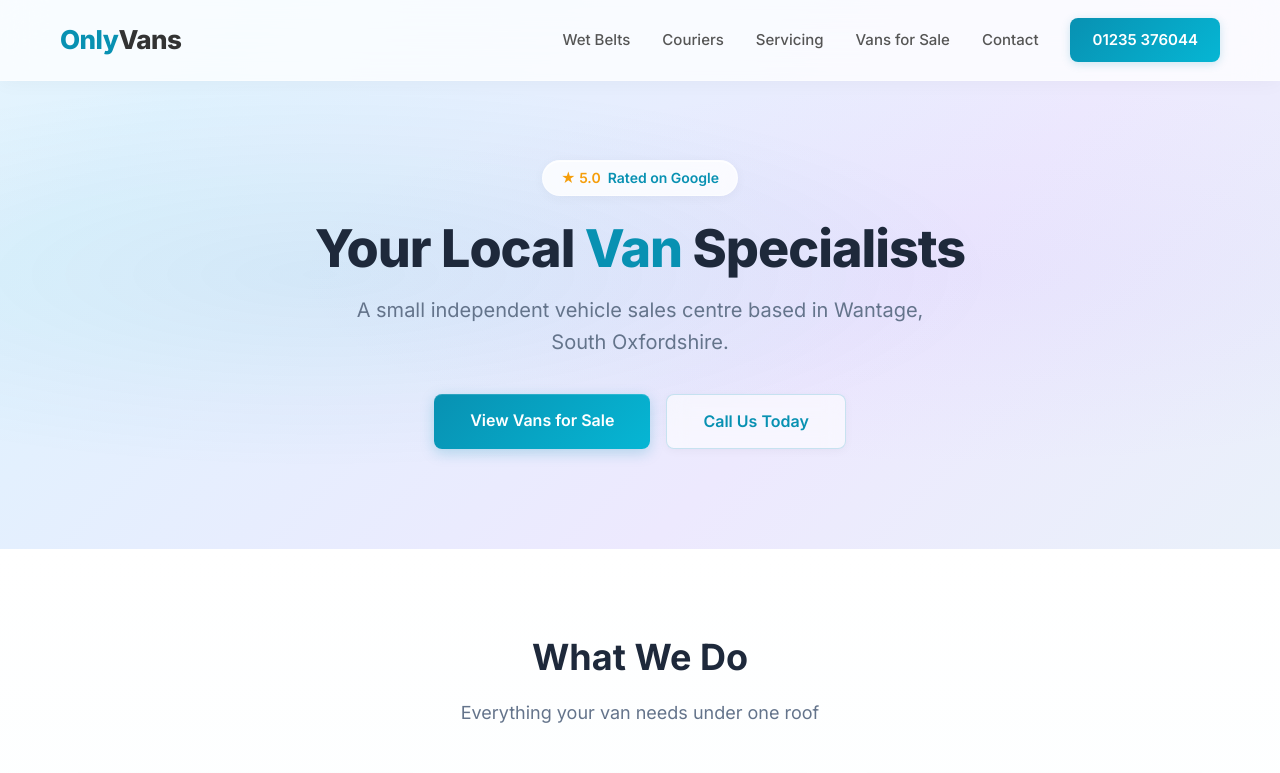
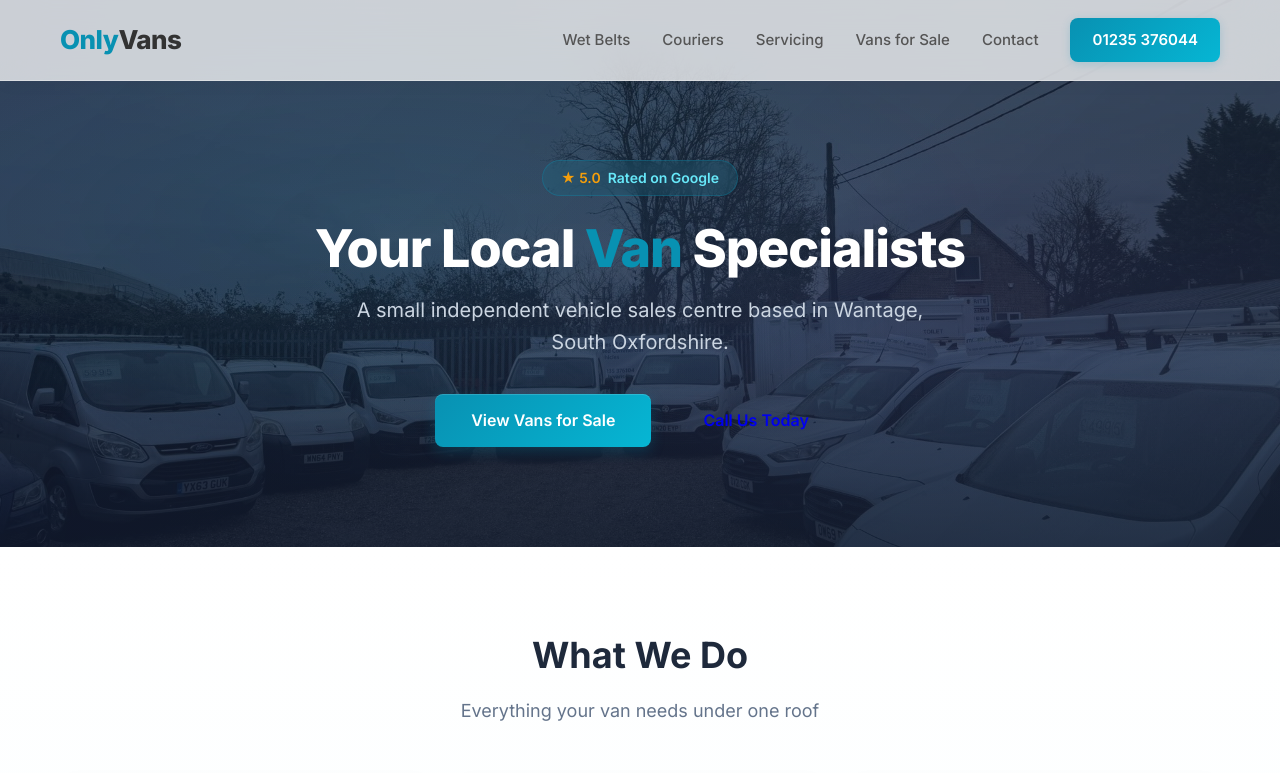
Before and after one commit to Gabriel22cmyk/only-vans-website, a website: page index.html in a window 1280 px wide. Shown: the top 773 px of the page. Drawn offline with Linux system fonts and the light colour scheme.

Commit message:
Add van yard photo as hero background on home page

```diff
--- a/index.html
+++ b/index.html
@@ -30,7 +30,7 @@
     </header>
 
     <!-- Hero -->
-    <section class="hero-light">
+    <section class="hero-image-bg">
         <div class="container">
             <div class="hero-badge"><span>★ 5.0</span> &nbsp;Rated on Google</div>
             <h1>Your Local <span>Van</span> Specialists</h1>
--- a/styles.css
+++ b/styles.css
@@ -1092,6 +1092,53 @@ footer a:hover {
 
 /* fade-in disabled — content always visible */
 
+/* ─── Hero Image Background ─── */
+.hero-image-bg {
+    background: linear-gradient(135deg, rgba(15, 23, 42, 0.75) 0%, rgba(30, 41, 59, 0.8) 100%),
+                url('images/van-yard.jpg') center/cover no-repeat;
+    padding: 160px 0 100px;
+    color: white;
+    text-align: center;
+    position: relative;
+    overflow: hidden;
+}
+
+.hero-image-bg::before {
+    content: '';
+    position: absolute;
+    top: 0; left: 0; right: 0; bottom: 0;
+    background:
+        radial-gradient(ellipse at 30% 40%, rgba(8, 145, 178, 0.1) 0%, transparent 50%),
+        radial-gradient(ellipse at 70% 60%, rgba(139, 92, 246, 0.06) 0%, transparent 50%);
+    pointer-events: none;
+}
+
+.hero-image-bg::after {
+    content: '';
+    position: absolute;
+    top: 0; left: 0; right: 0; bottom: 0;
+    background: linear-gradient(180deg, transparent 60%, rgba(15, 23, 42, 0.5) 100%);
+    pointer-events: none;
+}
+
+.hero-image-bg .container { position: relative; z-index: 1; }
+.hero-image-bg h1 { font-size: 52px; font-weight: 800; margin-bottom: 16px; letter-spacing: -1px; line-height: 1.1; }
+.hero-image-bg h1 span { color: #0891b2; }
+.hero-image-bg p { font-size: 20px; color: #cbd5e1; max-width: 600px; margin: 0 auto 36px; }
+
+.hero-image-bg .hero-badge {
+    background: rgba(8, 145, 178, 0.15);
+    backdrop-filter: blur(10px);
+    border: 1px solid rgba(8, 145, 178, 0.3);
+    color: #67e8f9;
+}
+
+@media (max-width: 768px) {
+    .hero-image-bg { padding: 130px 0 70px; }
+    .hero-image-bg h1 { font-size: 34px; }
+    .hero-image-bg p { font-size: 17px; }
+}
+
 /* ─── Responsive ─── */
 @media (max-width: 768px) {
     .nav-links {
```
Also changed, not shown: images/van-yard.jpg (added).
